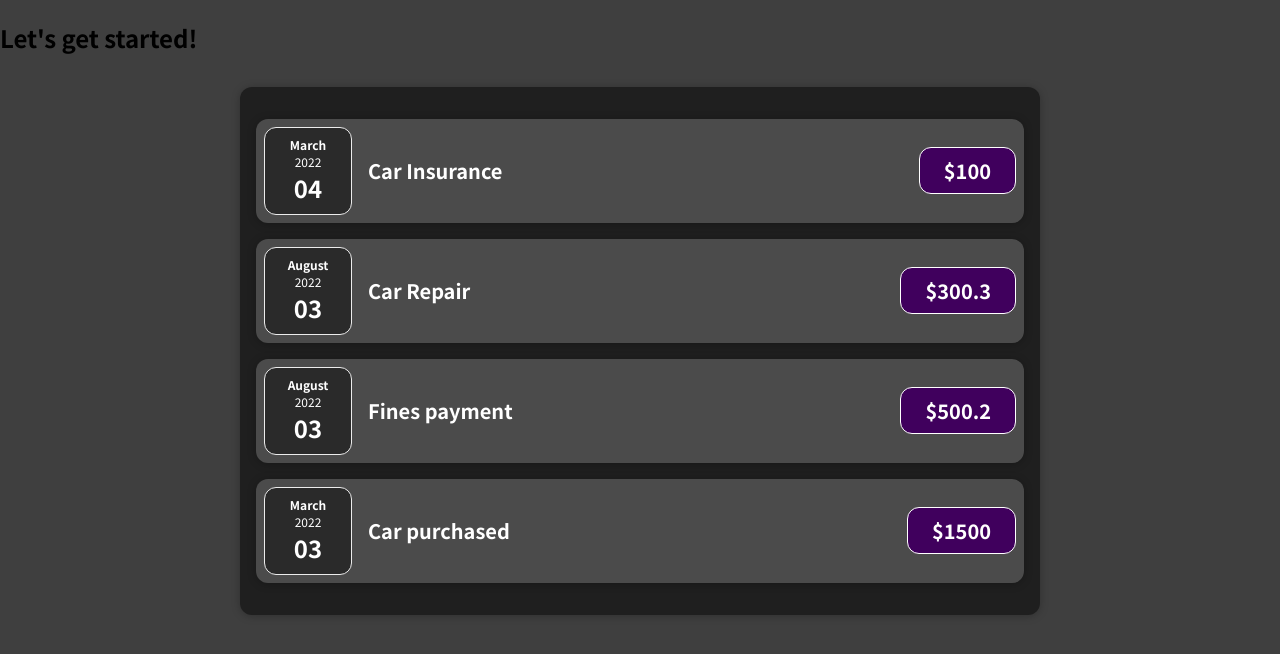
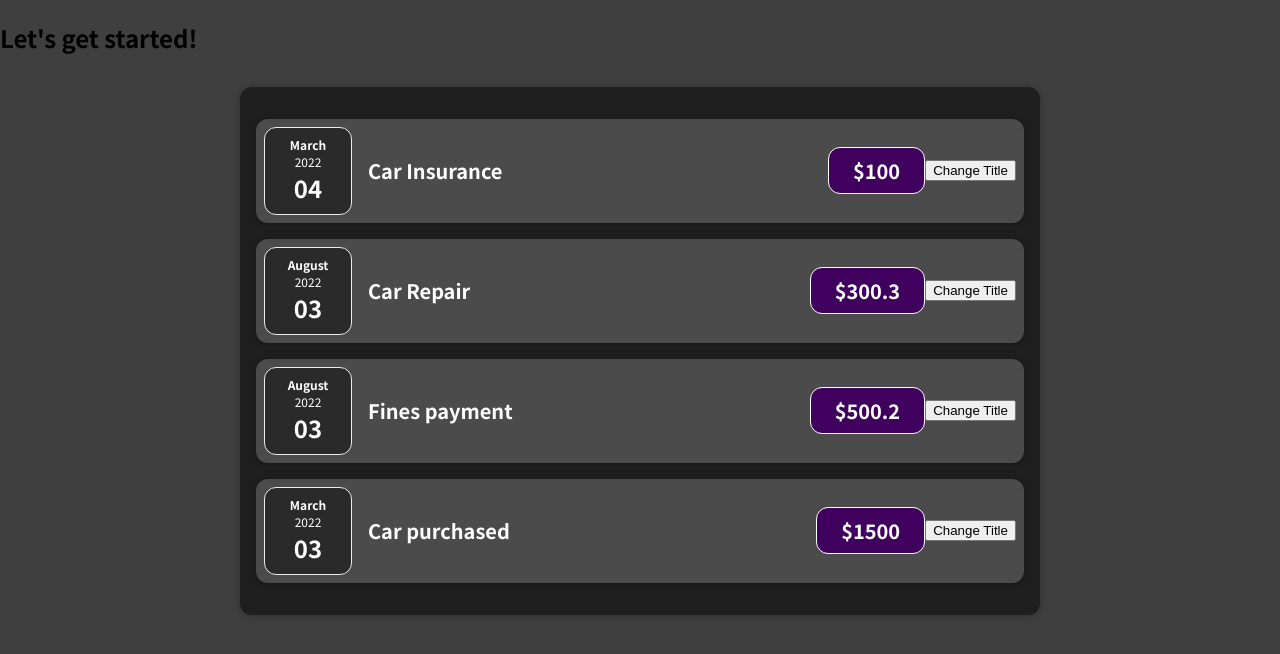
Before and after one commit to dukej10/Inicio-React, a React (Create React App) app: page / in a window 1280 px wide. Shown: the top 654 px of the page. Built offline with nearby package versions, Linux system fonts and the light colour scheme.

Commit message:
usando botón y useState

```diff
--- a/src/components/Expenses/ExpenseItem.js
+++ b/src/components/Expenses/ExpenseItem.js
@@ -1,18 +1,26 @@
 /*
  Componente de elemento de gasto
 */
+import React, { useState } from "react";
 import "./ExpenseItem.css";
 import ExpenseDate from "./ExpenseDate";
 import Card from "../UI/Card";
 
 const ExpenseItem = (props) => {
+  const [title, setTitle] = useState(props.title); // cuando cambié el valor se modifica
+
+  const clickHandler = () => {
+    setTitle("Juan");
+    console.log("Clicked");
+  };
   return (
     <Card className="expense-item">
       <ExpenseDate date={props.date} />
       <div className="expense-item__description">
-        <h2>{props.title}</h2>
+        <h2>{title}</h2>
         <div className="expense-item__price">${props.amount}</div>
       </div>
+      <button onClick={clickHandler}>Change Title</button>
     </Card>
   );
 };
```
Also changed, not shown: 1 other file (tests, documents, lock files or other folders).
